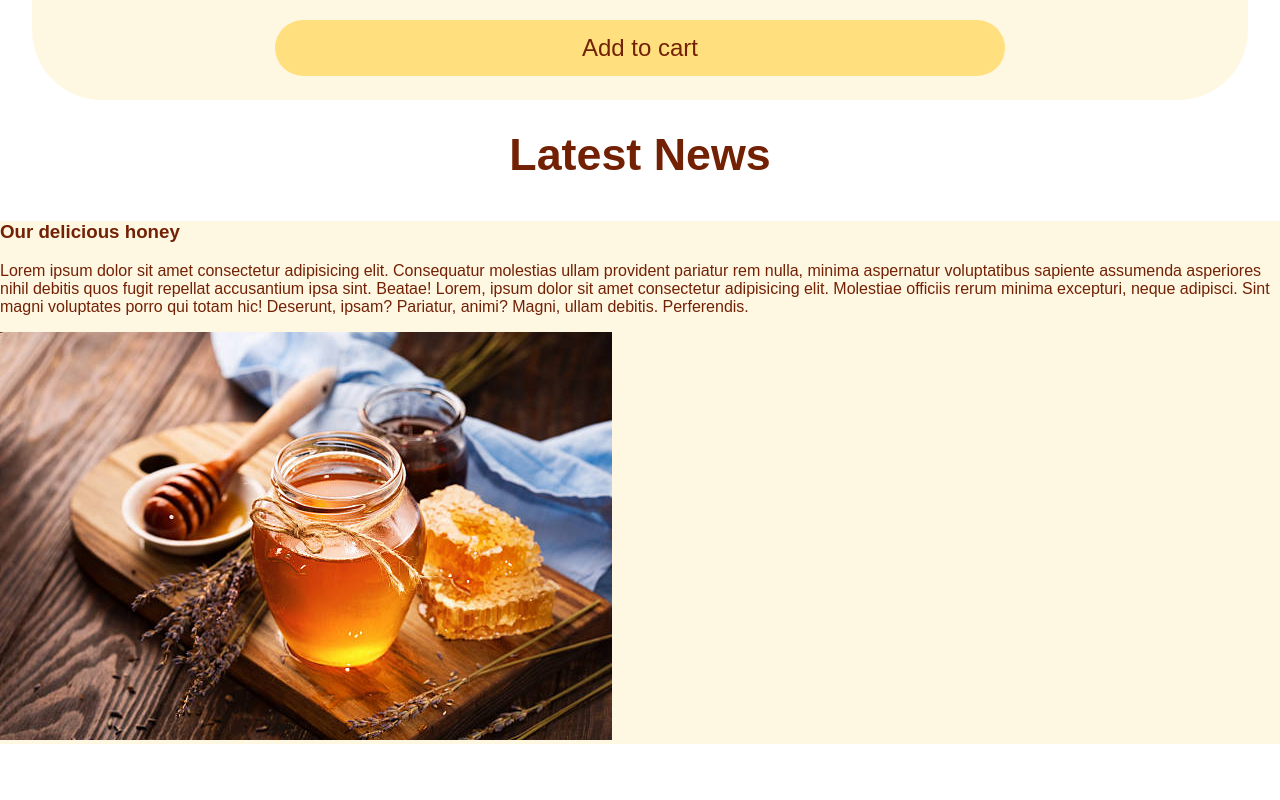
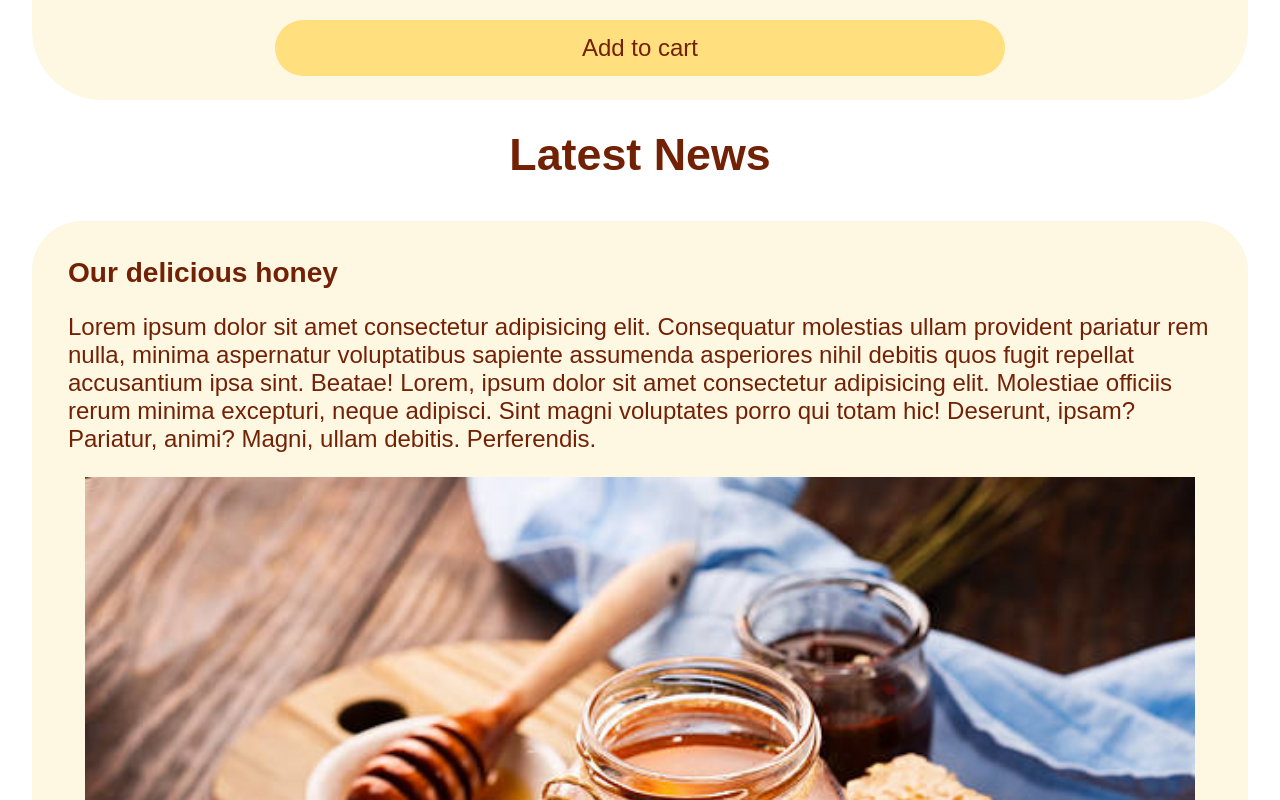
Before and after one commit to camillazicari/compito-27-11, a plain HTML site: page index.html in a window 1280 px wide. Shown: the part 2900-3700 px from the top of the page. Before the commit the page ends 3644 px from the top, so only its background shows below. Drawn offline with Linux system fonts and the light colour scheme.

Commit message:
fine 480px

```diff
--- a/assets/css/style.css
+++ b/assets/css/style.css
@@ -121,3 +121,25 @@ section {
   width: 60%;
   padding: 0.5em;
 }
+
+aside {
+    width: 95%;
+    margin: 0 auto;
+}
+
+aside img {
+    width: 97%;
+    align-self: center;
+}
+
+aside div {
+    font-size: 1.5em;
+    border-radius: 50px;
+    display: flex;
+    flex-direction: column;
+    padding: 1.5em;
+}
+
+aside h3 {
+    margin: 0;
+}
```
